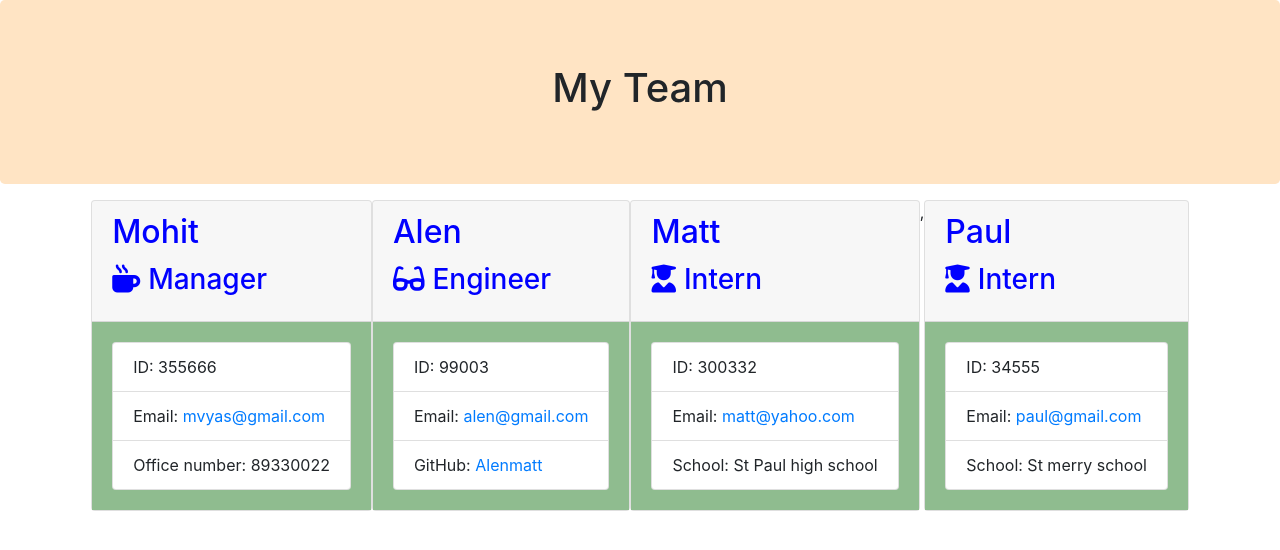
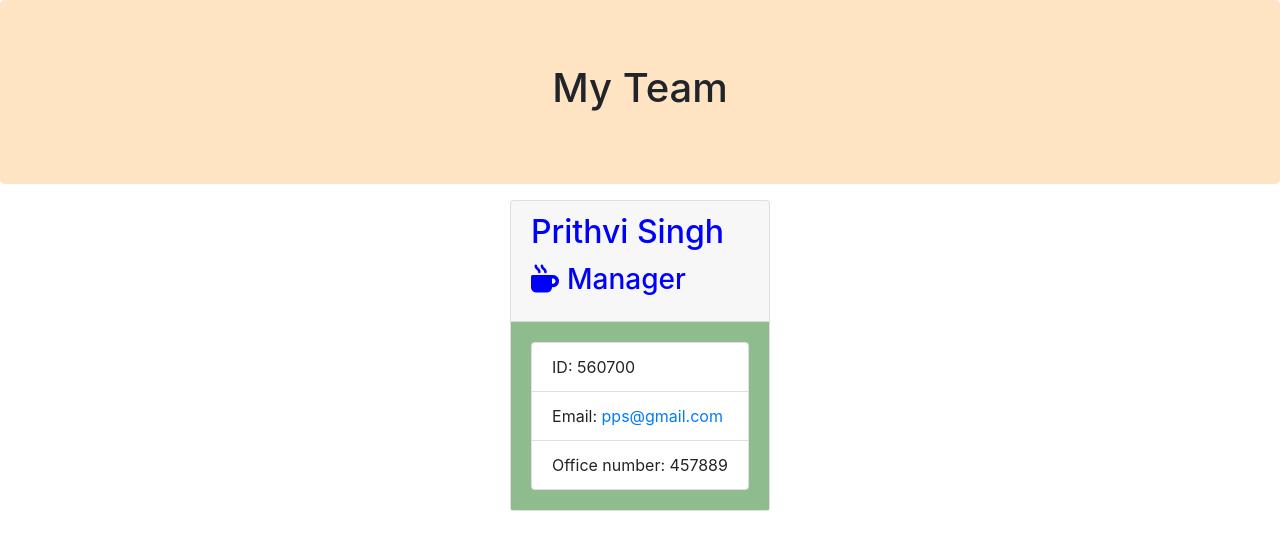
Before and after one commit to prithvipsingh/Homework10, a website: page Develop/output/team.html in a window 1280 px wide. Drawn offline with nearby package versions, Linux system fonts and the light colour scheme.

Commit message:
"update generate html"

```diff
--- a/Develop/output/team.html
+++ b/Develop/output/team.html
@@ -25,53 +25,14 @@
             <div class="team-area col-12 d-flex justify-content-center">
                 <div class="card employee-card">
     <div class="card-header">
-        <h2 class="card-title">Mohit</h2>
+        <h2 class="card-title">Prithvi Singh</h2>
         <h3 class="card-title"><i class="fas fa-mug-hot mr-2"></i>Manager</h3>
     </div>
     <div class="card-body">
         <ul class="list-group">
-            <li class="list-group-item">ID: 355666</li>
-            <li class="list-group-item">Email: <a href="mailto:mvyas@gmail.com">mvyas@gmail.com</a></li>
-            <li class="list-group-item">Office number: 89330022</li>
-        </ul>
-    </div>
-</div>
-<div class="card employee-card">
-    <div class="card-header">
-        <h2 class="card-title">Alen</h2>
-        <h3 class="card-title"><i class="fas fa-glasses mr-2"></i>Engineer</h3>
-    </div>
-    <div class="card-body">
-        <ul class="list-group">
-            <li class="list-group-item">ID: 99003</li>
-            <li class="list-group-item">Email: <a href="mailto:alen@gmail.com">alen@gmail.com</a></li>
-            <li class="list-group-item">GitHub: <a href="https://github.com/Alenmatt" target="_blank" rel="noopener noreferrer">Alenmatt</a></li>
-        </ul>
-    </div>
-</div>
-<div class="card employee-card">
-    <div class="card-header">
-        <h2 class="card-title">Matt</h2>
-        <h3 class="card-title"><i class="fas fa-user-graduate mr-2"></i>Intern</h3>
-    </div>
-    <div class="card-body">
-        <ul class="list-group">
-            <li class="list-group-item">ID: 300332</li>
-            <li class="list-group-item">Email: <a href="mailto:matt@yahoo.com">matt@yahoo.com</a></li>
-            <li class="list-group-item">School: St Paul high school</li>
-        </ul>
-    </div>
-</div>
-,<div class="card employee-card">
-    <div class="card-header">
-        <h2 class="card-title">Paul</h2>
-        <h3 class="card-title"><i class="fas fa-user-graduate mr-2"></i>Intern</h3>
-    </div>
-    <div class="card-body">
-        <ul class="list-group">
-            <li class="list-group-item">ID: 34555</li>
-            <li class="list-group-item">Email: <a href="mailto:paul@gmail.com">paul@gmail.com</a></li>
-            <li class="list-group-item">School: St merry school</li>
+            <li class="list-group-item">ID: 560700</li>
+            <li class="list-group-item">Email: <a href="mailto:pps@gmail.com">pps@gmail.com</a></li>
+            <li class="list-group-item">Office number: 457889</li>
         </ul>
     </div>
 </div>
```
Also changed, not shown: Assets/Screen Shot 2020-04-30 at 10.07.52 pm.png (added), 1 other file.
